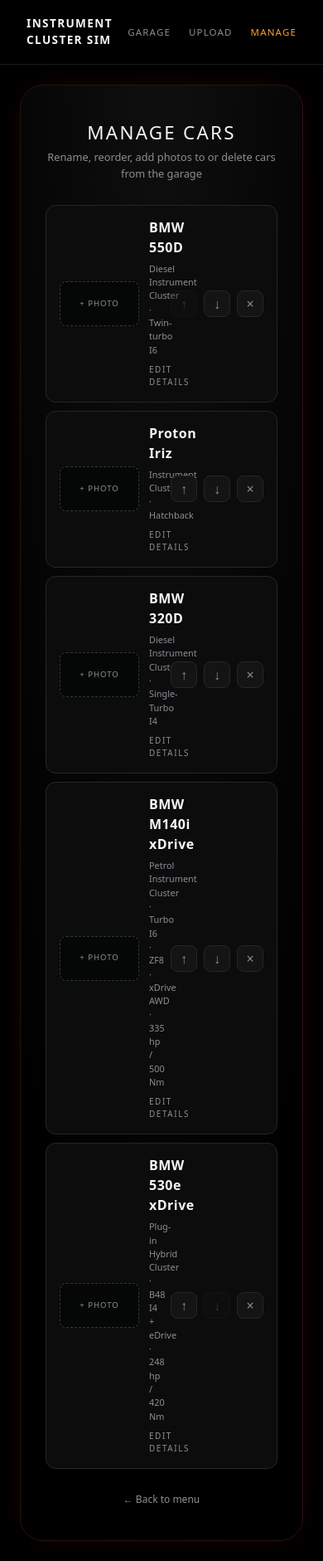
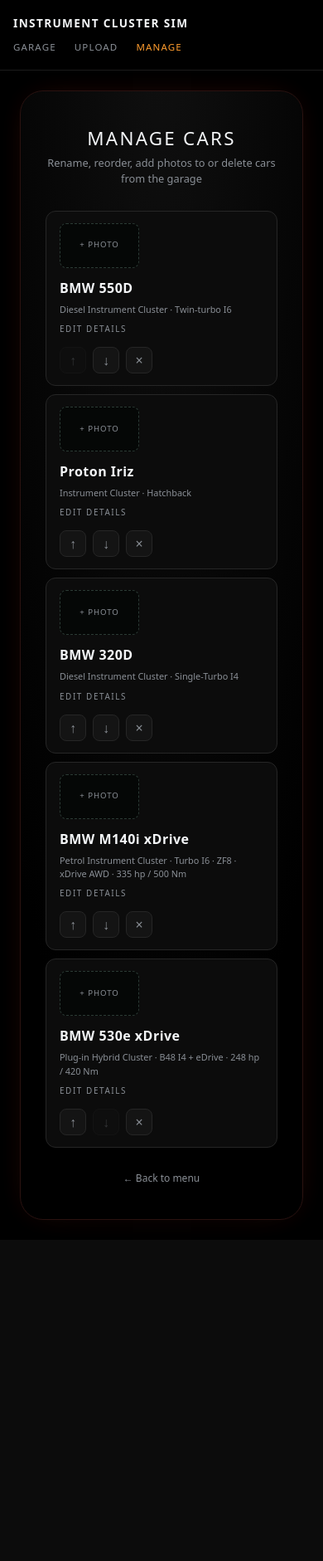
Before and after one commit to ZunnurhaqZulkifli/car-simulator, a Laravel app: page /manage in a window 390 px wide. Shown: the whole page at 83% size. After the commit the page ends 1470 px from the top, so only its background shows below. Run offline with Laravel 12, Linux system fonts and the light colour scheme; data comes from the database, SQL or seed files in the repository; style sheets or scripts are compiled from the project's sources.

Commit message:
fix : pages fit a phone screen
The layout had no viewport meta, so phones laid every page out 980px wide and shrank it to ~40%. With it on, the
navbar wraps, Manage rows drop their buttons to a second line instead of crushing the name, and the Garage dock
tightens under 480px.

Co-Authored-By: Claude Opus 5.5 <noreply@anthropic.com>

```diff
--- a/resources/css/app.css
+++ b/resources/css/app.css
@@ -26,9 +26,11 @@ html, body {
 
 .navbar {
     display: flex;
+    flex-wrap: wrap;
     align-items: center;
     justify-content: space-between;
-    padding: 18px 32px;
+    gap: 10px 22px;
+    padding: 18px clamp(16px, 4vw, 32px);
     border-bottom: 1px solid #1c1c1c;
 }
 
@@ -175,6 +177,7 @@ html, body {
 
 .manage-row {
     display: flex;
+    flex-wrap: wrap;
     align-items: center;
     justify-content: space-between;
     gap: 12px;
@@ -186,7 +189,7 @@ html, body {
 }
 
 .manage-info {
-    flex: 1;
+    flex: 1 1 140px; /* on phones the actions drop to their own line instead of crushing the name */
     min-width: 0;
 }
 
@@ -1149,6 +1152,22 @@ html, body {
     animation-duration: .9s;
 }
 
+@media (max-width: 480px) {
+    .garage-dock {
+        gap: 12px;
+        padding-left: 18px;
+    }
+
+    .ignition {
+        width: 64px;
+        height: 64px;
+    }
+
+    .garage-specs-btn {
+        white-space: nowrap;
+    }
+}
+
 @media (prefers-reduced-motion: reduce) {
     .page-garage *,
     .page-garage::before {
--- a/resources/views/layouts/app.blade.php
+++ b/resources/views/layouts/app.blade.php
@@ -2,6 +2,7 @@
 <html lang="en">
 <head>
 <meta charset="UTF-8">
+<meta name="viewport" content="width=device-width, initial-scale=1">
 <title>@yield('title', 'Instrument Cluster Sim')</title>
 @vite(['resources/css/app.css', 'resources/js/app.js'])
 @stack('head')
```
